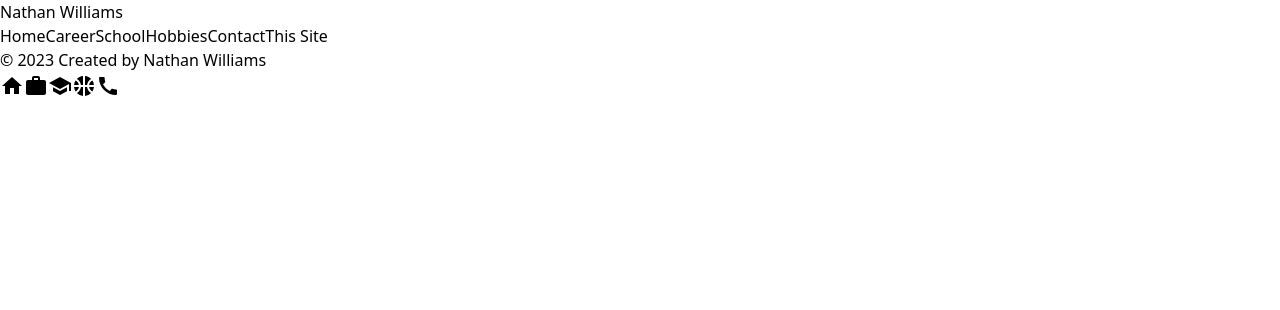
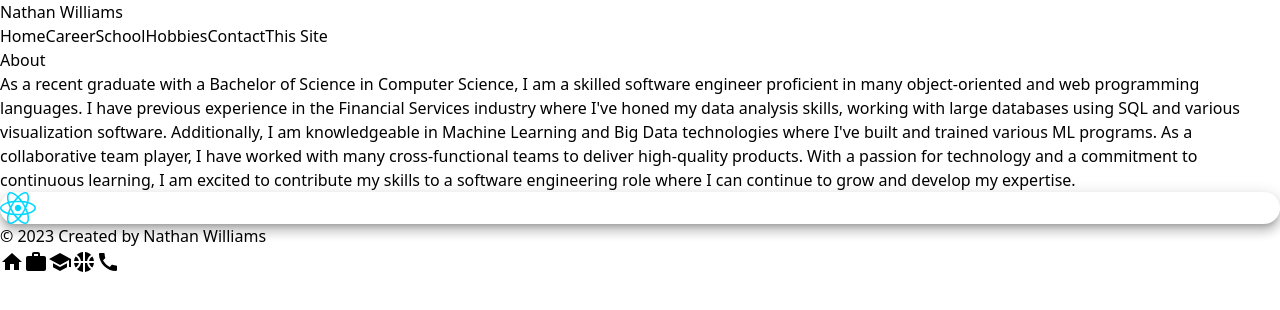
Before and after one commit to nathan-s-williams/about-me, a React (Vite) app: page / in a window 1280 px wide. Shown: the top 310 px of the page. Built offline with nearby package versions, Linux system fonts and the light colour scheme.

Commit message:
Added the Outlet component from react router dom to populate page components within the boiler plate code. Removed the content prop as it is no longer needed with the new functionality.

```diff
--- a/src/Modules/BoilerPlate.jsx
+++ b/src/Modules/BoilerPlate.jsx
@@ -1,11 +1,12 @@
 import Navbar from "./Navbar.jsx";
 import Footer from "./Footer.jsx";
+import { Outlet } from 'react-router-dom';
 
-function BoilerPlate({content}) {
+function BoilerPlate() {
     return (
         <div className='flex flex-col min-h-screen'>
             <Navbar />
-            {content}
+            <Outlet />
             <Footer />
         </div>
     );
```
